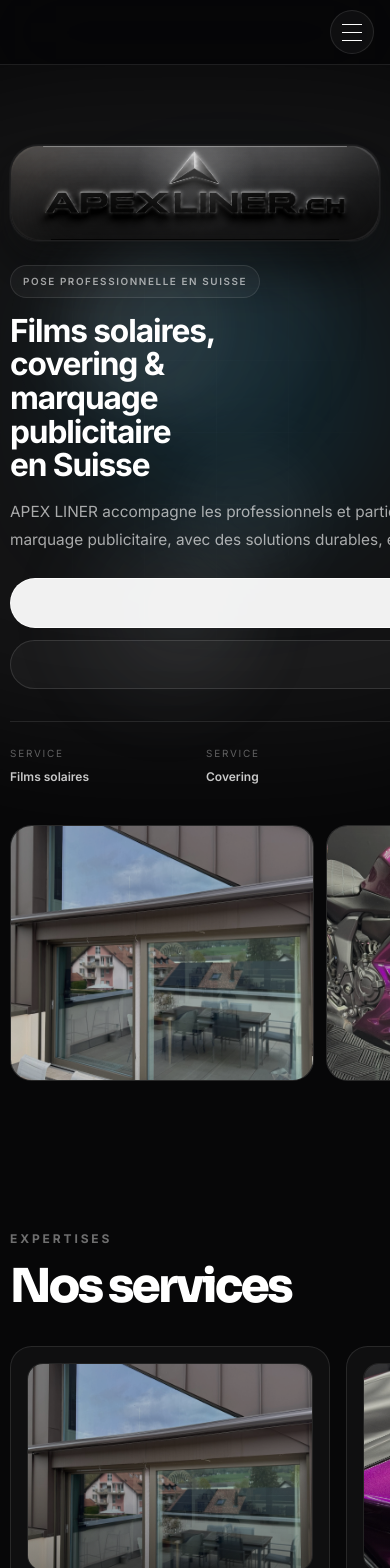
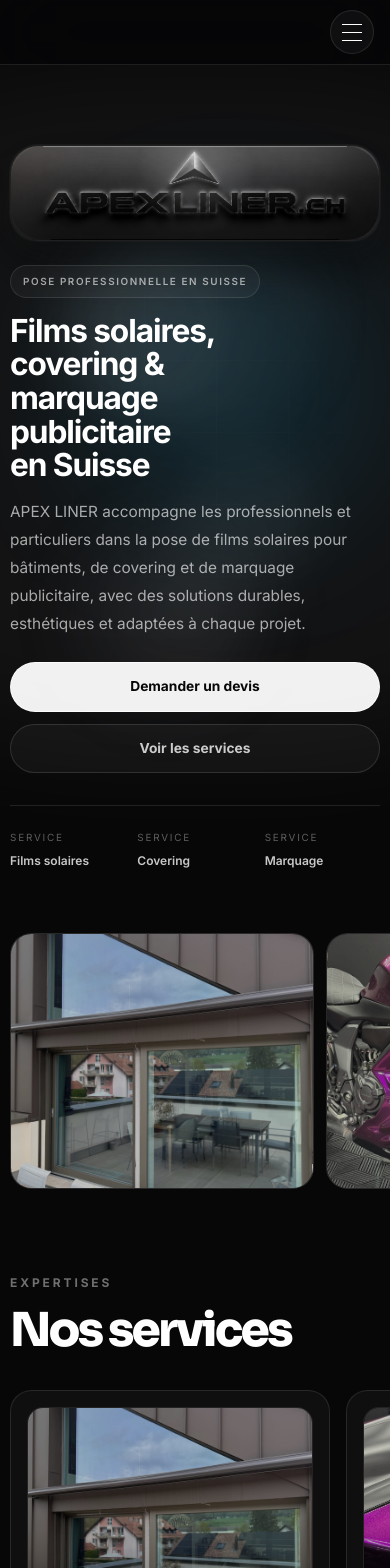
Before and after one commit to Noskarant/apexliner, a Next.js app: page / in a window 390 px wide. Shown: the top 1568 px of the page. Built offline with nearby package versions, Linux system fonts and the light colour scheme.

Commit message:
Sortir le carrousel mobile de la grille CSS, structure identique à ServicesSection

```diff
--- a/src/components/Hero.tsx
+++ b/src/components/Hero.tsx
@@ -79,9 +79,10 @@ export function Hero() {
         <div className="hidden animate-fade-up lg:block [animation-delay:160ms]">
           <AnimatedImageColumns />
         </div>
+      </div>
 
-        <div className="lg:hidden">
-          <div className="mobile-snap-row flex w-full min-w-0 max-w-full snap-x snap-mandatory gap-3 overflow-x-auto pb-4">
+      <div className="section-shell relative lg:hidden">
+        <div className="mobile-snap-row -mx-4 flex snap-x snap-mandatory gap-3 overflow-x-auto px-4 pb-4">
           {mobileImages.map((image) => (
             <a key={image.src} href={assetPath(image.src)} target="_blank" rel="noreferrer" className="relative h-64 w-[78vw] shrink-0 snap-center overflow-hidden rounded-[1.35rem] border border-white/10 bg-white/[0.04]">
               {/* eslint-disable-next-line @next/next/no-img-element */}
@@ -90,7 +91,6 @@ export function Hero() {
           ))}
         </div>
       </div>
-      </div>
     </section>
   );
 }
```
Lines whose indentation alone changed are shown as unchanged.
